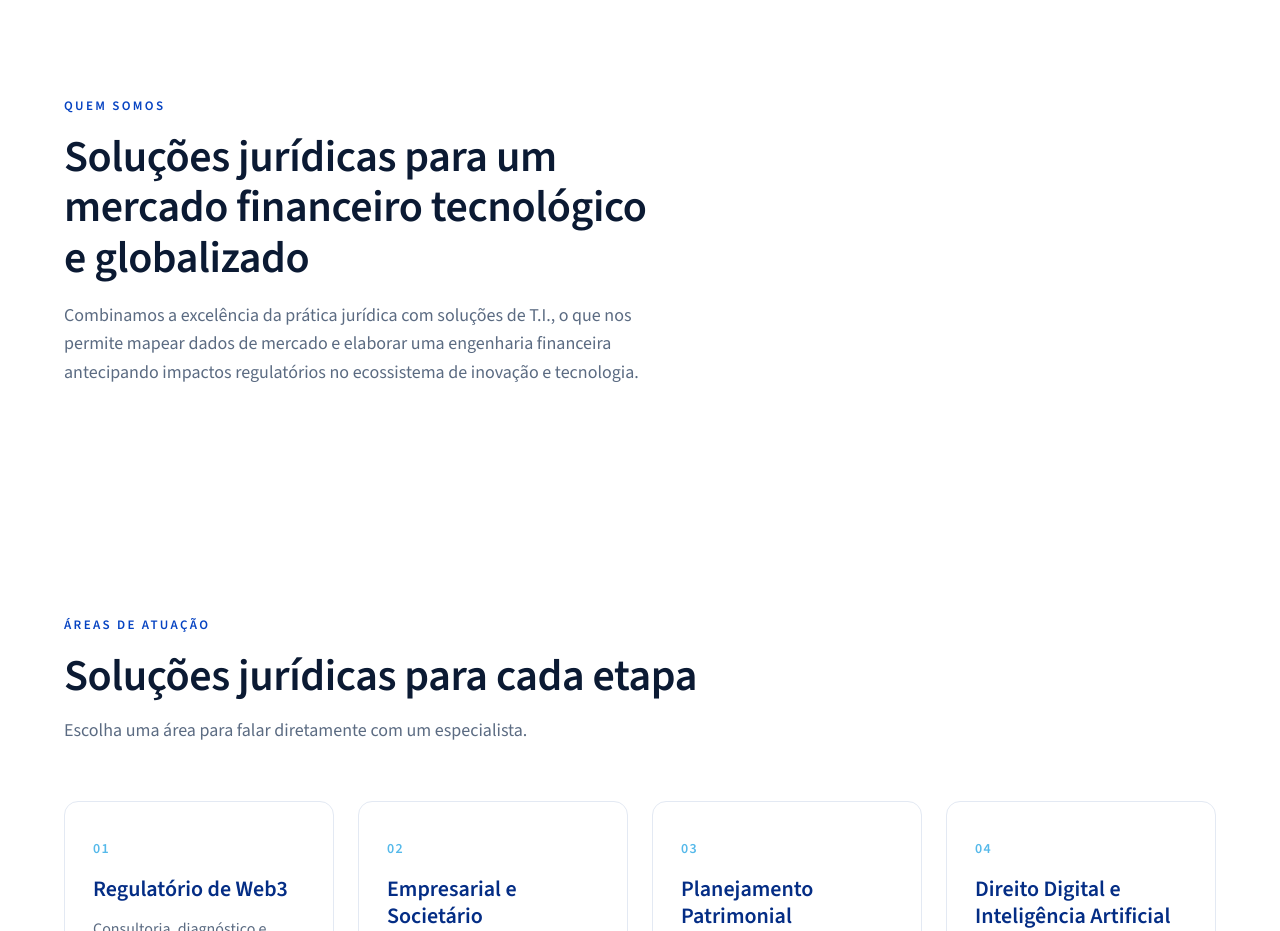
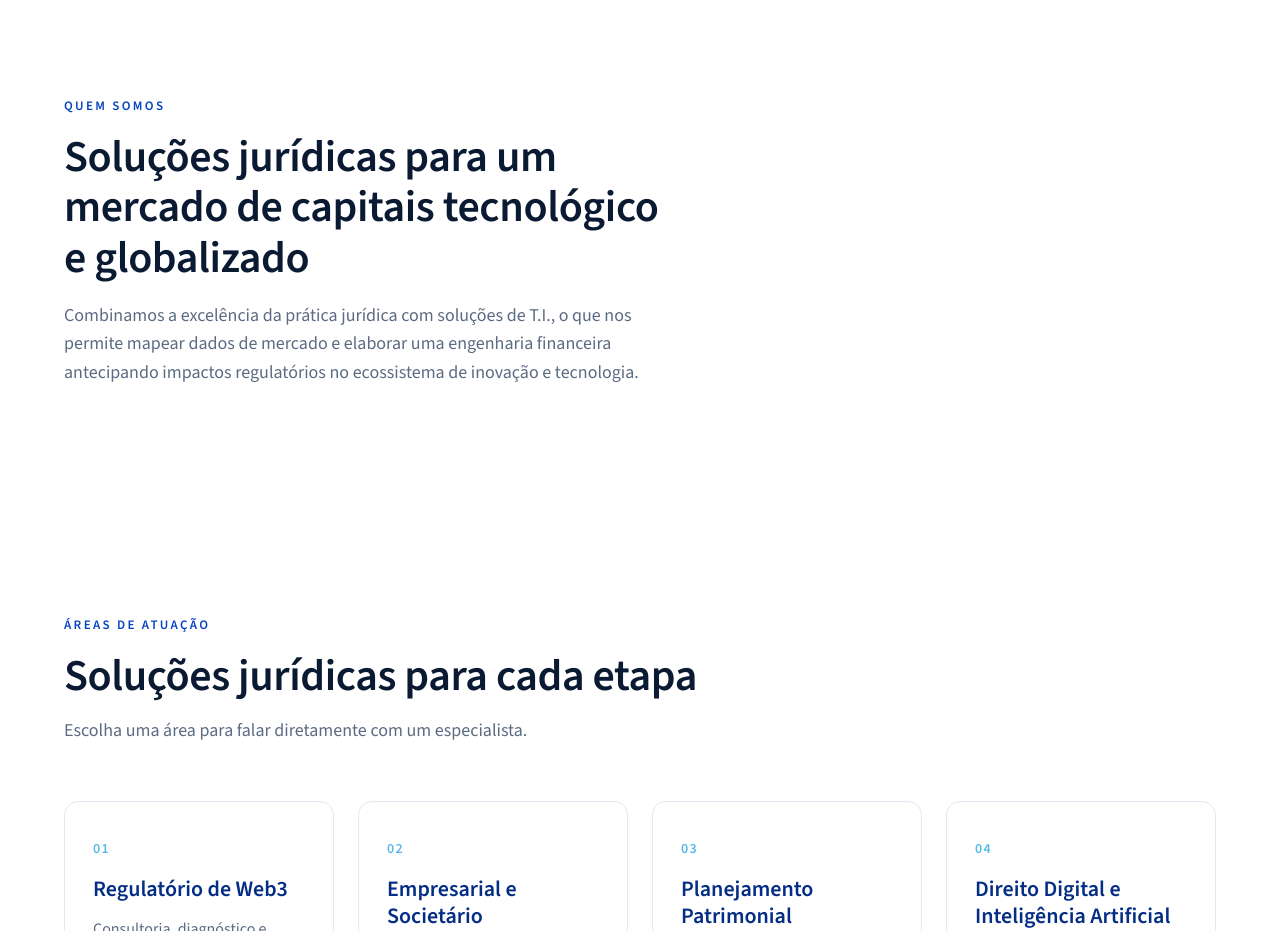
Before and after one commit to DoctorWEB3/macryptolaw, a website: page public/maimone-home.html in a window 1280 px wide. Shown: the part 820-1751 px from the top of the page. Drawn offline with nearby package versions, Linux system fonts and the light colour scheme.

Commit message:
ajuste pequeno no texto

```diff
--- a/public/maimone-home.html
+++ b/public/maimone-home.html
@@ -392,7 +392,7 @@
       <div class="container about-grid">
         <div class="about-text">
           <span class="eyebrow">Quem somos</span>
-          <h2>Soluções jurídicas para um mercado financeiro tecnológico e globalizado</h2>
+          <h2>Soluções jurídicas para um mercado de capitais tecnológico e globalizado</h2>
           <p id="about-p1"></p>
           <p id="about-p2"></p>
         </div>
```
